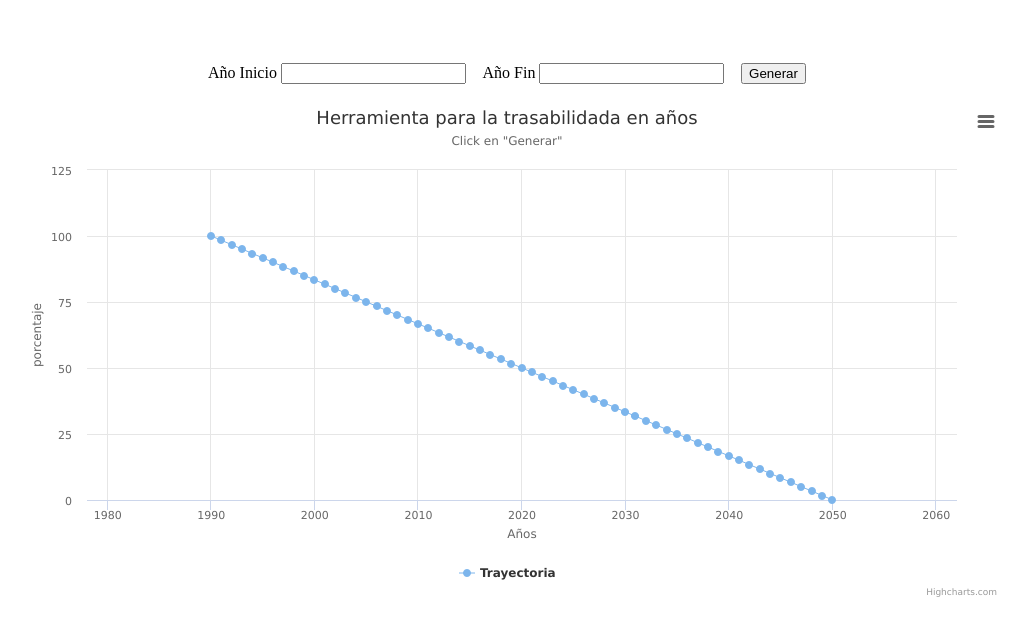
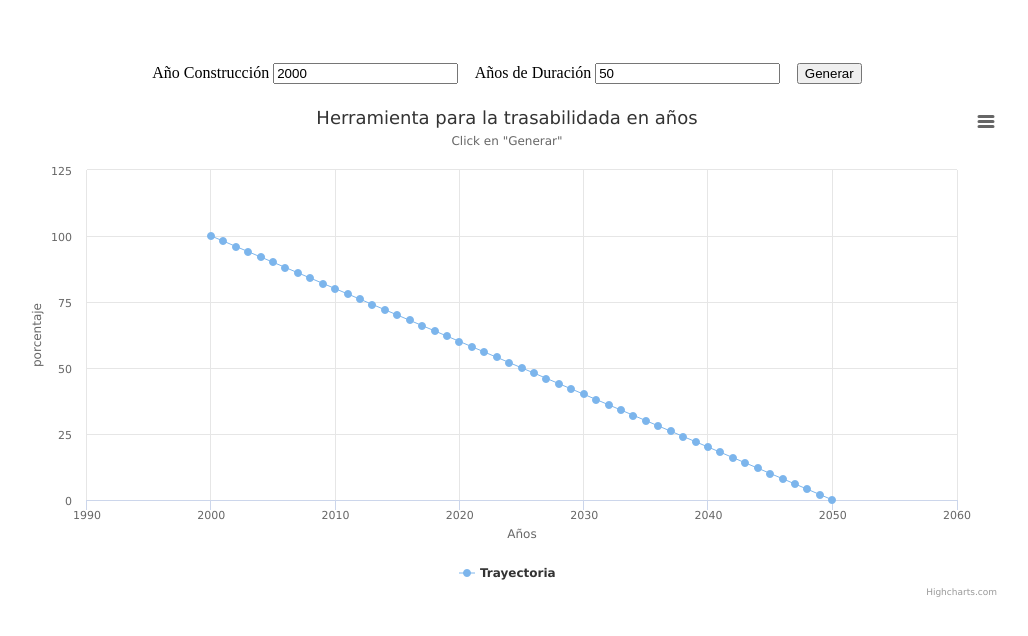
Before and after one commit to devmartingranja/traceability_years, a plain HTML site: page index.html in a window 1280 px wide. Shown: the whole page, without its empty margins (133-1161 px from the left). Drawn offline with nearby package versions, Linux system fonts and the light colour scheme.

Commit message:
cambios locales

```diff
--- a/index.html
+++ b/index.html
@@ -11,10 +11,10 @@
 <body>
 
     <div class="filter">
-        <label> Año Inicio</label>
-        <input type="number" id="inpAnioInicio" />
-        <label class="lbl_anio_fin"> Año Fin</label>
-        <input type="number" id="inpAnioFin" />
+        <label> Año Construcción</label>
+        <input type="number" id="inpAnioInicio" value="2000" />
+        <label class="lbl_anio_fin"> Años de Duración</label>
+        <input type="number" id="inpAnioFin" value="50" />
         <button id=btnGenerar >Generar</button>
     </div>
 
--- a/script.js
+++ b/script.js
@@ -2,20 +2,20 @@
 let btnGenerar = document.getElementById('btnGenerar');
 let inpAnioInicio = document.getElementById('inpAnioInicio');
 let inpAnioFin = document.getElementById('inpAnioFin');
-import {calcularTrayectoria} from './operations.js'
+import { calcularTrayectoria } from './operations.js'
 
 
 btnGenerar.addEventListener('click', () => {
 
     let valAnioInicio = parseInt(inpAnioInicio.value)
-    let valAnioFin = parseInt(inpAnioFin.value)
-    generarGrafica(valAnioInicio || 0,valAnioFin || 0);
+    let valAnioFin = valAnioInicio + parseInt(inpAnioFin.value)
+    generarGrafica(valAnioInicio || 0, valAnioFin || 0);
 
 })
 
-function generarGrafica(anioInicio = 1990, anioFin = 2050){
+function generarGrafica(anioInicio = 2000, anioFin = 2050) {
 
-    let data = calcularTrayectoria(anioInicio,anioFin)
+    let data = calcularTrayectoria(anioInicio, anioFin)
 
     Highcharts.chart('container', {
         chart: {
```
